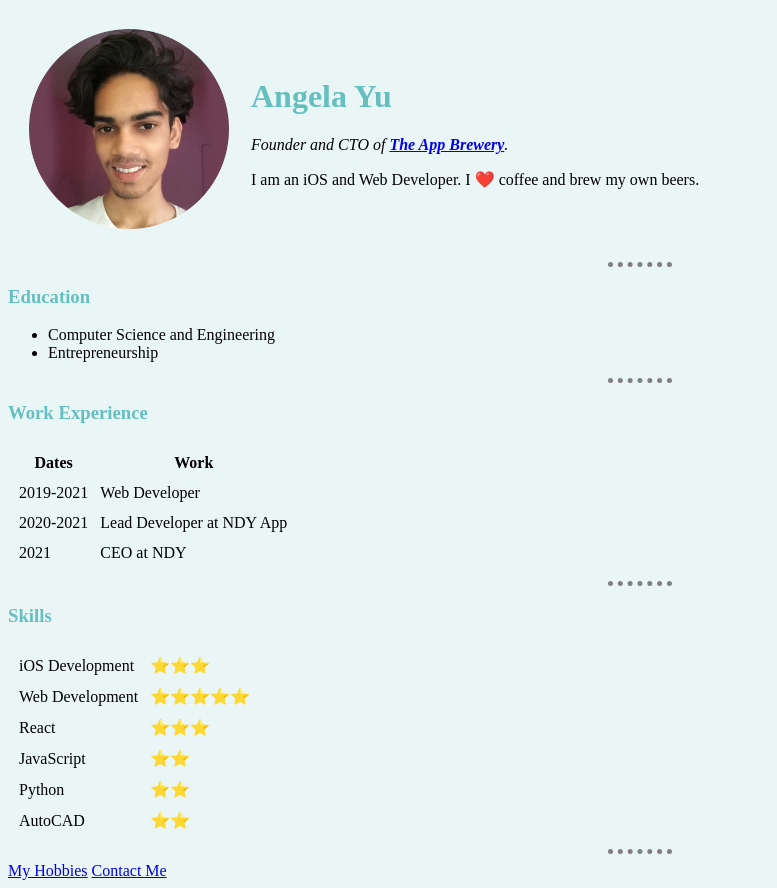
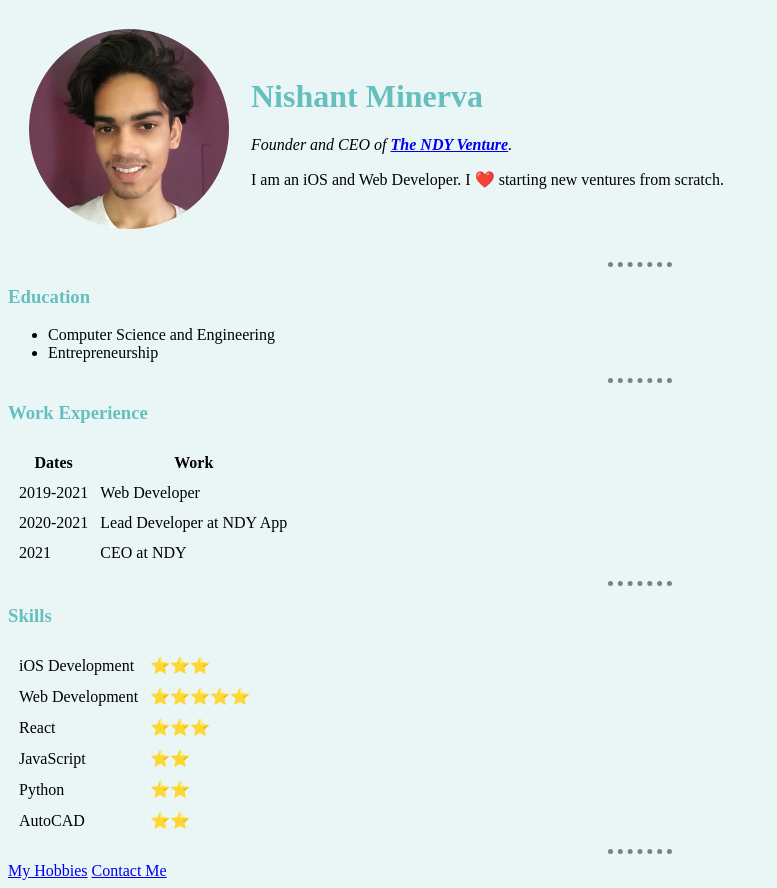
Before and after one commit to nishantminerva/CV, a plain HTML site: page index.html in a window 1280 px wide. Shown: the whole page, without its empty margins (0-777 px from the left). Drawn offline with Linux system fonts and the light colour scheme.

Commit message:
Update index.html

```diff
--- a/index.html
+++ b/index.html
@@ -2,7 +2,7 @@
 <html>
   <head>
     <meta charset="utf-8">
-    <title>Angela's Personal Site</title>
+    <title>Nishant Minerva</title>
     <link rel="stylesheet" href="style.css">
   </head>
 
@@ -10,9 +10,9 @@
     <table cellspacing="20">
       <tr>
         <td><img src="Me.png" alt="angela profile picture" height="200px" width="200px"></td>
-        <td><h1>Angela Yu</h1>
-        <p><em>Founder and CTO of <strong><a href="https://www.appbrewery.co/">The App Brewery</a></strong>.</em></p>
-        <p>I am an iOS and Web Developer. I ❤️ coffee and brew my own beers.</p></td>
+        <td><h1>Nishant Minerva</h1>
+        <p><em>Founder and CEO of <strong><a href="https://mailchi.mp/873173f8258f/ndy-venture">The NDY Venture</a></strong>.</em></p>
+        <p>I am an iOS and Web Developer. I ❤️ starting new ventures from scratch.</p></td>
       </tr>
     </table>
     <hr>
```
